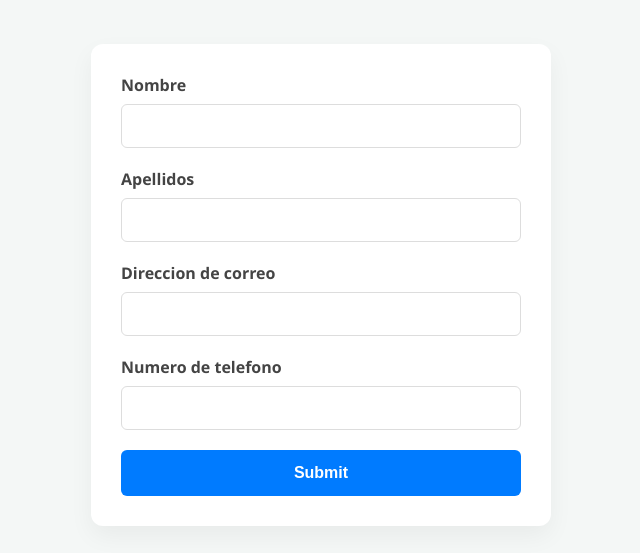
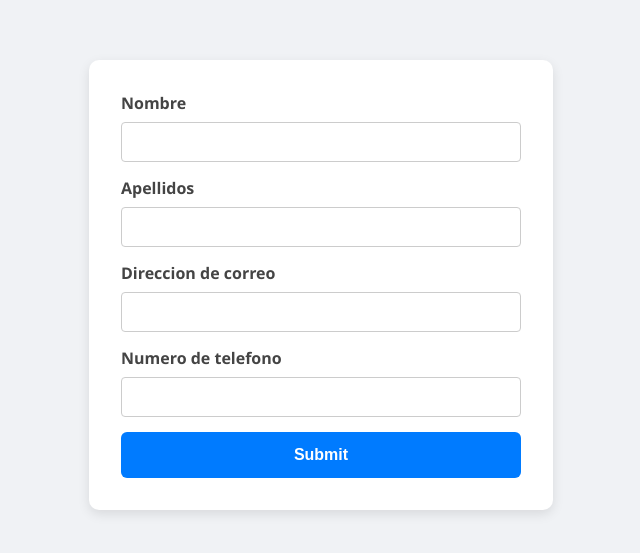
Before and after one commit to DevByteNova/No-Smoking, a plain HTML site: page form.html in a window 1280 px wide. Shown: the part 115-668 px from the top of the page, without its empty margins (319-959 px from the left). Drawn offline with Linux system fonts and the light colour scheme.

Commit message:
style: enhance form UI and layout

```diff
--- a/form.html
+++ b/form.html
@@ -8,6 +8,7 @@
 </head>
 <body>
     <form>
+    <div class="form-group">
         <label for="fname">Nombre</label>
         <input type="text" id="fname" name="fname">
         <label for="lname">Apellidos</label>
@@ -17,6 +18,7 @@
         <label for="number">Numero de telefono</label>
         <input type="number" id="number" name="phonenumber">
         <input type="submit">
+    </div>
     </form>
 </body>
 </html>
--- a/styles2.css
+++ b/styles2.css
@@ -1,6 +1,6 @@
 body{
-    font-family: 'Segoe UI', Tahoma, Geneva, Verdana, sans-serif;
-    background-color: #f4f7f6;
+    font-family: 'Segoe UI', sans-serif;
+    background-color: #f0f2f5;
     display: flex;
     justify-content: center;
     align-items: center;
@@ -8,12 +8,12 @@ body{
     margin: 0;
 }
 form{
-    background-color: #ffffff;
+    background-color: white;
     max-width: 400px;
     width: 100%;
-    padding: 30px;
-    border-radius: 12px;
-    box-shadow:0 10px 25px rgba(0,0,0,0.05)
+    padding: 2rem;
+    border-radius: 10px;
+    box-shadow:0 4px 12px rgba(0,0,0,0.1)
 }
 label{
     display: block;
@@ -22,12 +22,13 @@ label{
     color: #444;
 }
 input[type="text"],
-input[type="number"]{
+input[type="number"],
+input[type="email"] {
     width: 100%;
-    padding: 12px;
-    border: 1px solid #ddd;
-    margin-bottom: 20px;
-    border-radius: 6px;
+    padding: 10px;
+    border: 1px solid #ccc;
+    margin-bottom: 15px;
+    border-radius: 4px;
     box-sizing: border-box;
     font-size: 16px;
     transition: border-color 0.3s, box-shadow 0.3s;
```
